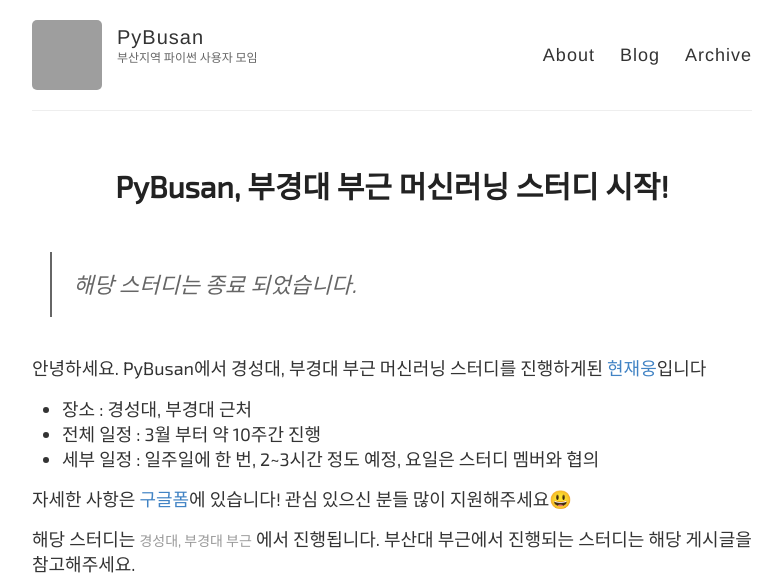
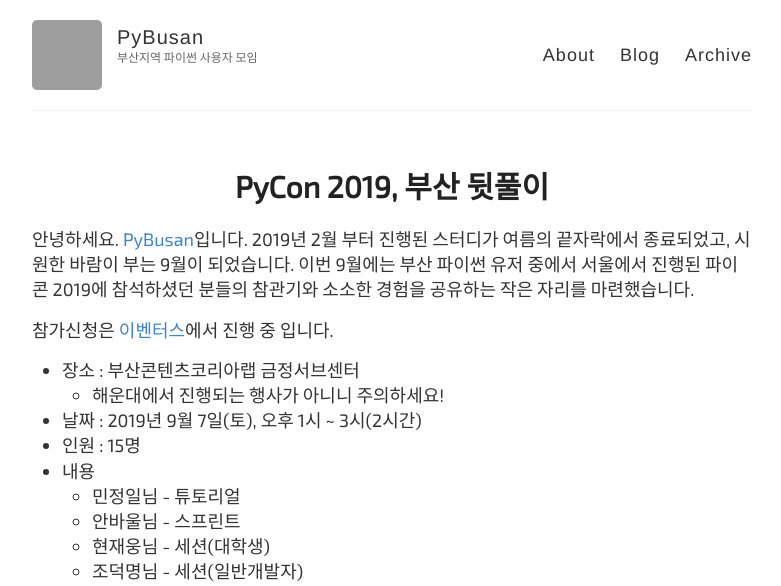
Before and after one commit to pybusan/pybusan.github.io, a Jekyll site: the page built from _posts/2019-09-07-PyBusan_PyCon2019_After_Party.md, in a window 1280 px wide. Shown: the top 586 px of the page, without its empty margins (248-1029 px from the left). Built offline with Jekyll 4.4.1, drawn with Linux system fonts in a browser that asks for light colours; some web fonts are replaced; comment, search, counter and statistics services are not loaded; some of the changed text lies outside the part shown; grey boxes are pictures that could not be loaded.

Commit message:
Added PyCon2019, 부산 뒷풀이 시작

```diff
--- a/_posts/2019-09-07-PyBusan_PyCon2019_After_Party.md
+++ b/_posts/2019-09-07-PyBusan_PyCon2019_After_Party.md
@@ -1,19 +1,24 @@
 ---
 layout: post
-title: PyBusan, 부경대 부근 머신러닝 스터디 시작!
-author: 현재웅
-tags: study
+title: PyCon 2019, 부산 뒷풀이
+author: 한상곤
+tags: conference
 ---
 
-> 해당 스터디는 종료 되었습니다.
+안녕하세요. [PyBusan](mailto:pybusan@gmail.com)입니다. 2019년 2월 부터 진행된 스터디가 여름의 끝자락에서 종료되었고, 시원한 바람이 부는 9월이 되었습니다. 이번 9월에는 부산 파이썬 유저 중에서 서울에서 진행된 파이콘 2019에 참석하셨던 분들의 참관기와 소소한 경험을 공유하는 작은 자리를 마련했습니다.
 
-안녕하세요. PyBusan에서 경성대, 부경대 부근 머신러닝 스터디를 진행하게된 [현재웅](mailto:jaeung@me.com)입니다
+참가신청은 [이벤터스](https://event-us.kr/pybusan/event/10027)에서 진행 중 입니다.
 
-- 장소 : 경성대, 부경대 근처
-- 전체 일정 : 3월 부터 약 10주간 진행
-- 세부 일정 : 일주일에 한 번, 2~3시간 정도 예정, 요일은 스터디 멤버와 협의
+* 장소 : 부산콘텐츠코리아랩 금정서브센터
+  * 해운대에서 진행되는 행사가 아니니 주의하세요!
+* 날짜 : 2019년 9월 7일(토), 오후 1시 ~ 3시(2시간)
+* 인원 : 15명
+* 내용
+  * 민정일님 - 튜토리얼
+  * 안바울님 - 스프린트
+  * 현재웅님 - 세션(대학생)
+  * 조덕명님 - 세션(일반개발자)
+  * 한상곤님 - 세션(발표)
 
-자세한 사항은 [구글폼](https://docs.google.com/forms/d/e/1FAIpQLScBCsaG_8gxONUKQ_lLXOPM9_78zbvtm0NnvHch47E7tiZMIw/viewform?fbclid=IwAR00qxAiApp_wXu5VKCiPs0x7a3igtfNUmX31nOUSEMHVmfkTMjV2Rdvgbw)에 있습니다!
-관심 있으신 분들 많이 지원해주세요😃
-
-해당 스터디는 `경성대, 부경대 부근` 에서 진행됩니다. 부산대 부근에서 진행되는 스터디는 해당 게시글을 참고해주세요.
+* 오시는 방법
+![Alt text](http://cklbusan.com/upload/contents/cklbusan__b6e6c00baf05c6302e81d199ac015078.jpg)
```
